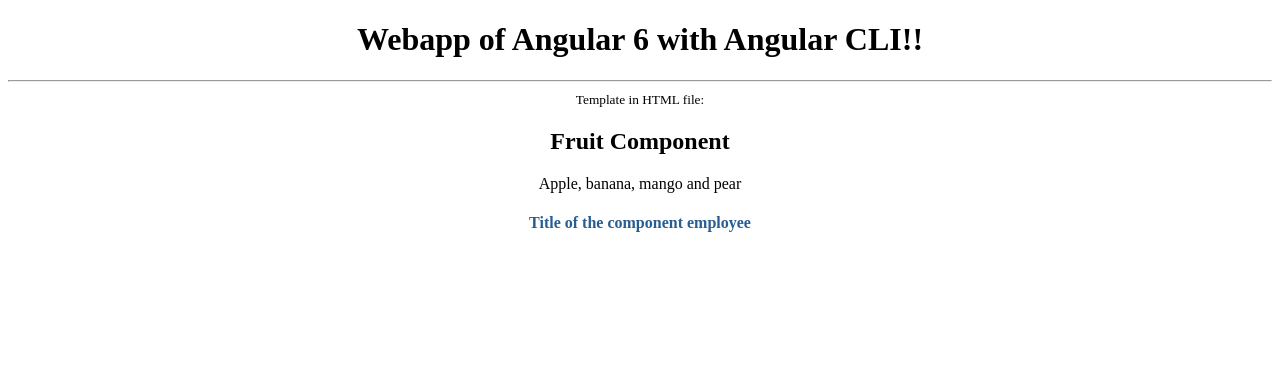
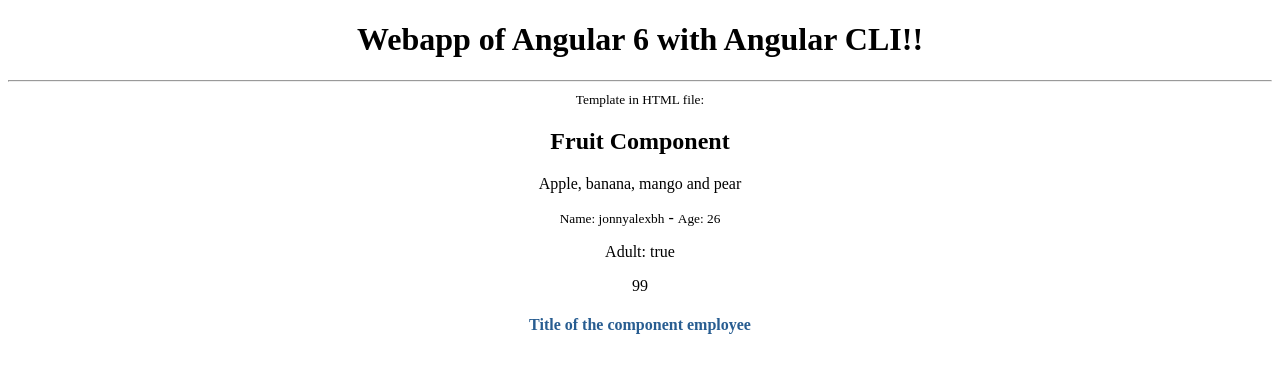
Before and after one commit to jonnyalexbh/angular6p0, an Angular app: page / in a window 1280 px wide. Shown: the top 372 px of the page. Built offline with nearby package versions, Linux system fonts and the light colour scheme.

Commit message:
properties and data types

```diff
--- a/src/app/fruit/fruit.component.html
+++ b/src/app/fruit/fruit.component.html
@@ -1,3 +1,8 @@
 <small>Template in HTML file:</small> <br>
 <h2>{{ name_component }}</h2>
 <p>{{ list_fruit }}</p>
+
+<small>Name: {{ name }}</small> - <small>Age: {{ age }}</small>
+
+<p>Adult: {{ adult }}</p>
+<p>{{ anyone }}</p>
--- a/src/app/fruit/fruit.component.ts
+++ b/src/app/fruit/fruit.component.ts
@@ -4,17 +4,6 @@
   selector: 'fruit',
   templateUrl: './fruit.component.html'
 })
-
-/*
-  @Component({
-    selector: 'fruit',
-    template: `
-    <h2>{{ name_component }}</h2>
-    <p>{{ list_fruit }}</p>
-    `
-})
-*/
-
 /**
 * FruitComponent
 *
@@ -23,5 +12,12 @@
 
   public name_component = 'Fruit Component';
   public list_fruit = 'Apple, banana, mango and pear';
+  private vprivate = 'private variables do not work in javaScript';
+
+  public name:string = 'jonnyalexbh';
+  public age:number = 26;
+  public adult:boolean = true;
+  public jobs:Array<string> = ['Carpenter', 'bricklayer', 'plumber'];
+  public anyone:any = 99;
 
 }
```
